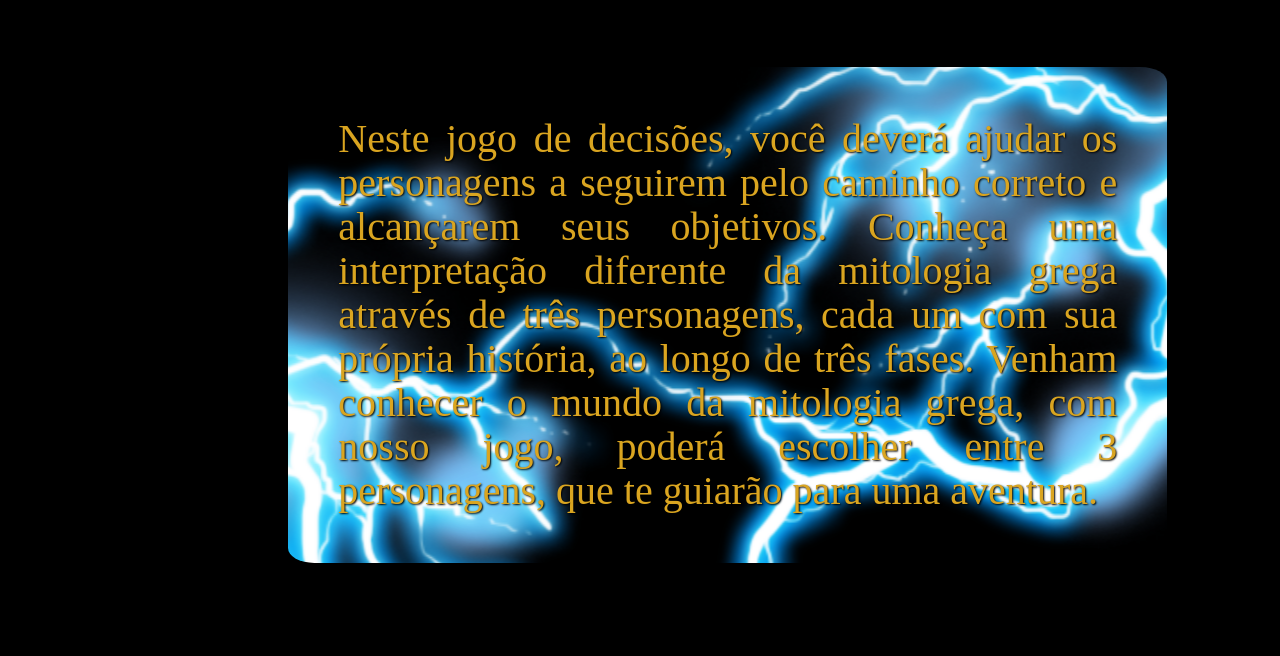
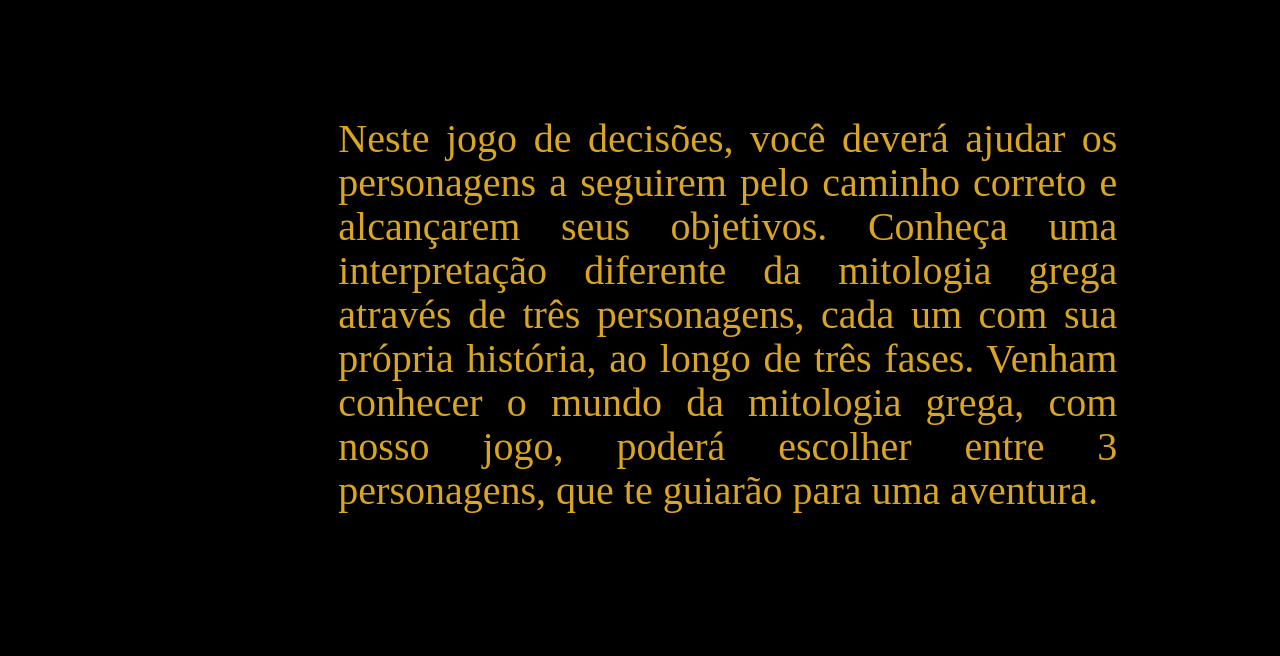
Before and after one commit to rnegrelly/resilia-modulo1-projeto-final, a plain HTML site: page index.html in a window 1280 px wide. Shown: the part 136-792 px from the top of the page. Drawn offline with Linux system fonts and the light colour scheme.

Commit message:
atualização-capa-index

```diff
--- a/index.css
+++ b/index.css
@@ -110,7 +110,7 @@ a:hover{
 
     /*border: solid red 1px;*/
 
-    background-image: url(./lightning-png_78144.png);
+   /*background-image: url(./lightning-png_78144.png);*/
     background-position: center;
     height: 100%;
     width: 100%;
```
